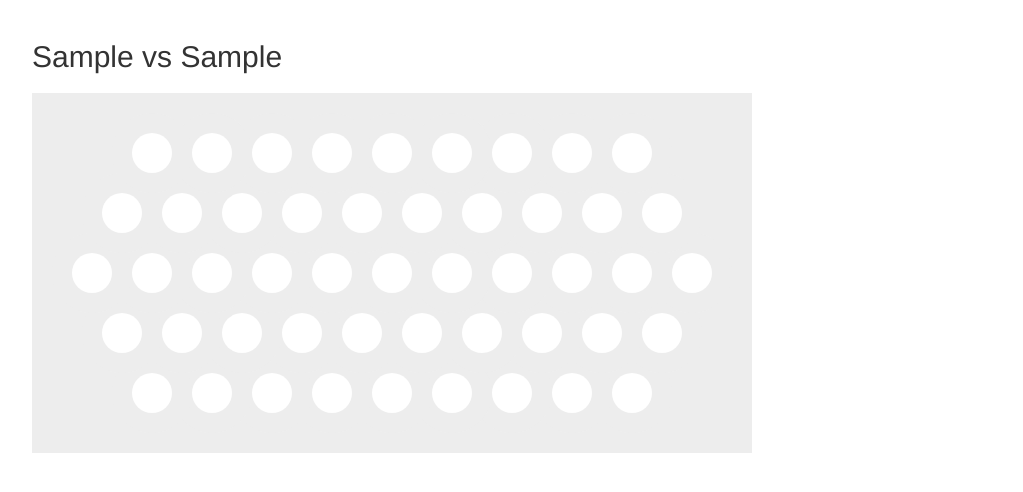
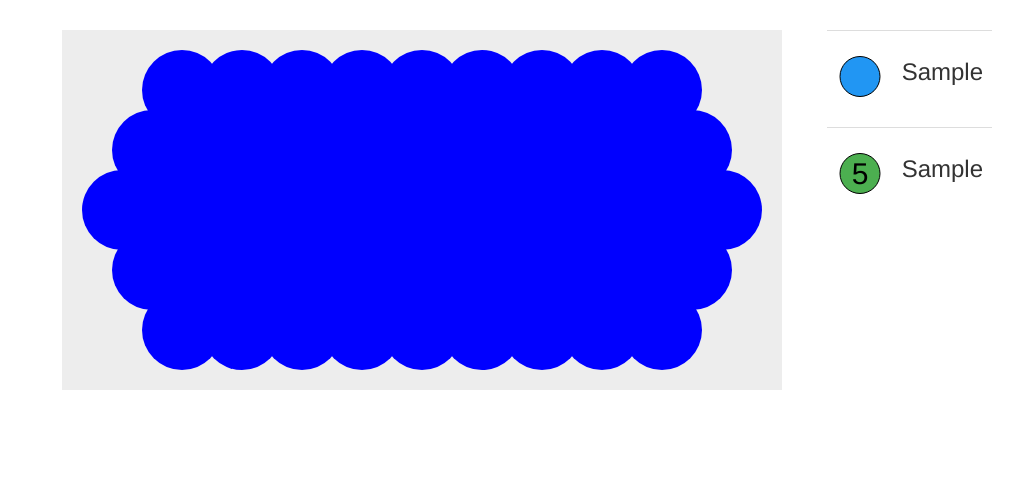
Before and after one commit to tomelliot/game1, a Flask app: template game1/templates/svg.html in a window 1280 px wide. Shown: the part 52-544 px from the top of the page, without its empty margins (23-1046 px from the left). Run offline with Flask 2, Linux system fonts and the light colour scheme; the template is opened without the code that fills it: most values are stand-ins (such as "Sample title", 1, 10 or a date in 2020); some libraries are stand-ins or nearby versions.

Commit message:
Looks better

```diff
--- a/game1/templates/layout.html
+++ b/game1/templates/layout.html
@@ -5,8 +5,6 @@
         <meta http-equiv="X-UA-Compatible" content="IE=edge">
         <meta name="viewport" content="width=device-width, initial-scale=1">
         <link rel="stylesheet" href="https://bootswatch.com/paper/bootstrap.min.css">
-<!--         <link rel="stylesheet" href="https://maxcdn.bootstrapcdn.com/bootstrap/3.3.7/css/bootstrap.min.css" integrity="sha384-BVYiiSIFeK1dGmJRAkycuHAHRg32OmUcww7on3RYdg4Va+PmSTsz/K68vbdEjh4u" crossorigin="anonymous">
-        <link rel="stylesheet" href="https://maxcdn.bootstrapcdn.com/bootstrap/3.3.7/css/bootstrap-theme.min.css" integrity="sha384-rHyoN1iRsVXV4nD0JutlnGaslCJuC7uwjduW9SVrLvRYooPp2bWYgmgJQIXwl/Sp" crossorigin="anonymous"> -->
         <script src="https://code.jquery.com/jquery-3.1.1.min.js"></script>
         <script src="https://maxcdn.bootstrapcdn.com/bootstrap/3.3.7/js/bootstrap.min.js" integrity="sha384-Tc5IQib027qvyjSMfHjOMaLkfuWVxZxUPnCJA7l2mCWNIpG9mGCD8wGNIcPD7Txa" crossorigin="anonymous"></script>
         {% block head %}
--- a/game1/templates/svg.html
+++ b/game1/templates/svg.html
@@ -1,5 +1,6 @@
 {% extends "layout.html" %}
-{% block title %}{{ player }}{% endblock %}
+
+{% block title %}{{ game_state["playerA"] }} vs {{ game_state["playerB"] }}{% endblock %}
 
 {% block head %}
         <script src="https://cdnjs.cloudflare.com/ajax/libs/socket.io/1.7.3/socket.io.min.js"></script>
@@ -14,16 +15,45 @@
 {% endblock %}
 
 {% block content %}
-<div class="row">
-<h2>{{ game_state["playerA"] }} vs {{ game_state["playerB"] }}</h2>
-</div>
+
 <div class="row">
 <p>
 </div>
 <div class="row">
-<svg id=g width="500" height="100" style='background-color: #ededed;'>
-</svg>
+    <div class="col-md-8">
+        <svg id=g class="img-responsive center-block" width="720" height="360" viewBox="0 0 720 360" preserveAspectRatio="xMidYMid" style='background-color: #ededed;'>
+        </svg>
+    </div>
+    <div class="col-md-2">
+        <table class="table">
+            <tr {% if game_state['current_turn'] == game_state['playerA'] %} class="success" {% endif %}>
+                <td>
+                        <svg id=playerAg height="75" width="50" viewBox="0 0 50 50" preserveAspectRatio="xMidYMid">
+                            <circle cx="25" cy="25" r="20" stroke="black" fill='#2196f3'/></circle>
+                            <text x="50%" y="70%" text-anchor="middle" font-size="30" font-family="Helvetica Neue""></text>
+                        </svg>
+                </td>
+                <td>
+                    <h3>{{ game_state["playerA"] }}</h3>
+                </td>
+            </tr>
+            <tr {% if game_state['current_turn'] == game_state['playerB'] %} class="success" {% endif %}>
+                <td>
+                        <svg id=playerBg height="75" width="50" viewBox="0 0 50 50" preserveAspectRatio="xMidYMid">
+                            <circle cx="25" cy="25" r="20" stroke="black" fill='#4caf50'/></circle>
+                            <text x="50%" y="70%" text-anchor="middle" font-size="30" font-family="Helvetica Neue"">5</text>
+                        </svg>
+                </td>
+                <td>
+                    <h3>{{ game_state["playerB"] }}</h3>
+                </td>
+            </tr>
+        </table>
+    </div>
+    <div class="col-md-1">
+    </div>
 </div>
+
 
 <script>
     var back_colour = '#ededed'
@@ -50,6 +80,9 @@
     var hexHeight = 3*tile_diameter
     var svgWidth = hexWidth*(nbHexAcross+1)
     var svgHeight = (Rows.length+1)*hexHeight
+
+    var playerAscore = 0;
+    var playerBscore = 0;
 
     var points = [] // holds the location & state of each point
     var highlights = [] // holds the location & state of each point
@@ -168,9 +201,18 @@
     }
 
     function updateBoard(new_game_state) {
+        playerAscore = 0
+        playerBscore = 0
         for (var i in points) {
             if (points.hasOwnProperty(i)) {
                 points[i].state = new_game_state[points[i].name]
+                last_element_idx = points[i].state.length
+                if (points[i].state[points[i].state.length-1] == "A") {
+                    playerAscore += points[i].state.length
+                }
+                else if (points[i].state[points[i].state.length-1] == "B") {
+                    playerBscore += points[i].state.length
+                }
                 if (new_game_state["selected"] == i) {
                     points[i].highlight = true;
                 } else {
@@ -183,11 +225,16 @@
         updatePoints();
     }
 
+    function addScore(playerA_score, playerB_score) {
+        playerAg.getElementsByTagName('text')[0].textContent = playerA_score
+        playerBg.getElementsByTagName('text')[0].textContent = playerB_score
+    }
+
     function generateGrid() {
-        for (var rowIdx = Rows.length - 1; rowIdx >= 0; rowIdx--) {
+        for (var rowIdx = 0; rowIdx <= Rows.length - 1; rowIdx++) {
             var yOffset = 1;
             xOffset = rowIdx*0.5;
-            for (var colIdx = Cols.length - 1; colIdx >= 0; colIdx--) {
+            for (var colIdx = 0; colIdx <= Cols.length - 1; colIdx++) {
                 name = Cols[colIdx]+Rows[rowIdx];
                 if (["a1", "a2", "b1", "j5", "k4", "k5"].indexOf(name) >= 0) {
                     // don't generate points where they don't exist on the board
@@ -209,9 +256,10 @@
     });
 
     $(function() {
-        resizeSvg(svgWidth, svgHeight);
+        // resizeSvg(svgWidth, svgHeight);
         generateGrid();
         updateBoard(game_state);
+        addScore(playerAscore, playerBscore);
     });
 </script>
 {% endblock %}
```
Also changed, not shown: game1/templates/home.html (+0 -24 lines).
